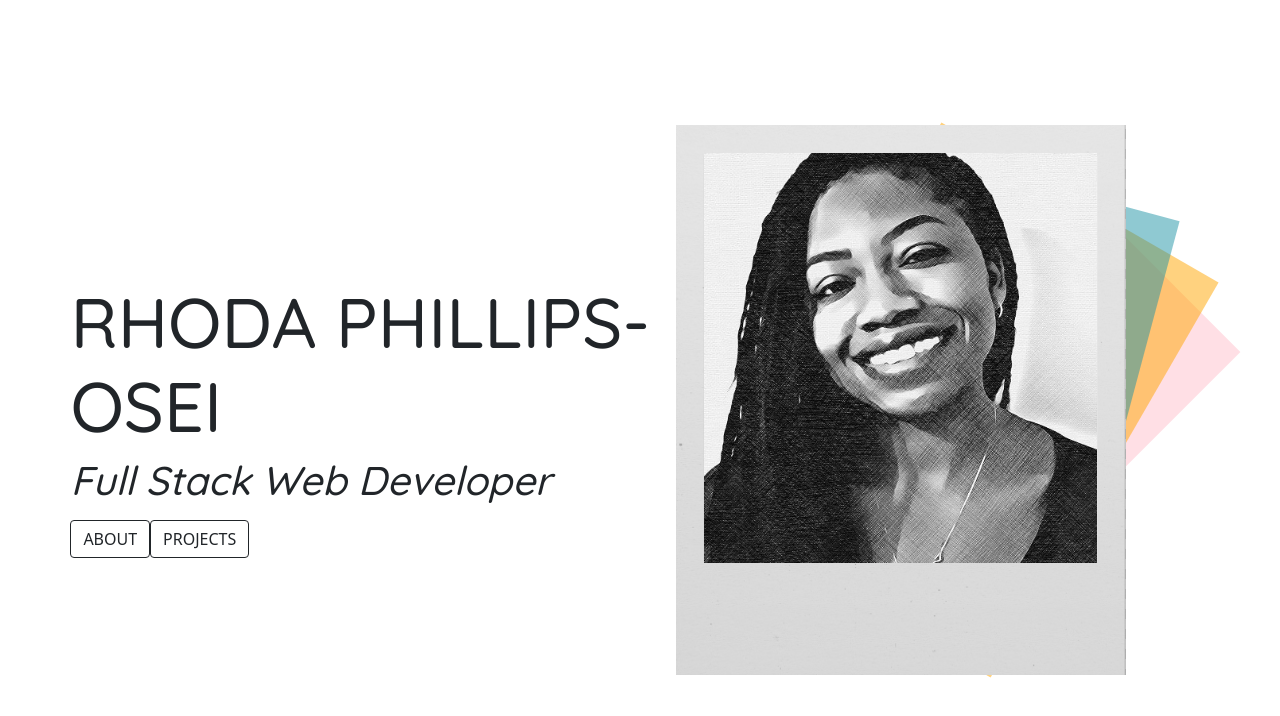
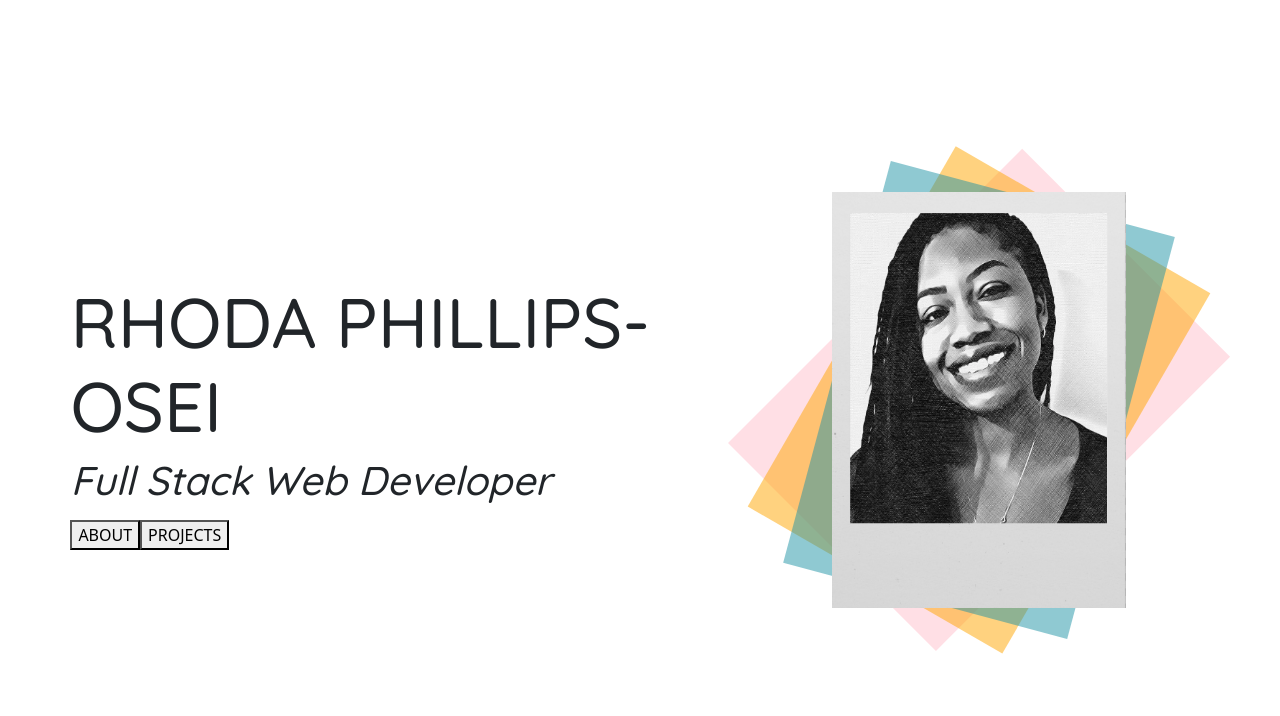
Before and after one commit to rphillipsosei/portfolio-app, a Next.js app: page / in a window 1280 px wide. Shown: the top 716 px of the page. Built offline with nearby package versions, Linux system fonts and the light colour scheme.

Commit message:
link social media in nav

```diff
--- /dev/null
+++ b/components/Modal.js
@@ -0,0 +1,9 @@
+import React from 'react'
+import styles from "../styles/Modal.module.css"
+
+
+export default function Modal(props) {
+    return (
+<div></div>
+      );
+    }
--- a/pages/index.js
+++ b/pages/index.js
@@ -1,10 +1,15 @@
+import React from 'react'
+import { Button } from "react-bootstrap";
 import Head from "next/head";
-
+import Modal from "../components/Modal.js"
 import "bootstrap/dist/css/bootstrap.min.css";
 import styles from "../styles/Home.module.css";
 
 
 export default function Home() {
+
+  const [modalShow, setModalShow] = React.useState(false);
+
   <Head>
     <title>Rhoda Phillips-Osei | Web Dev</title>
   </Head>;
@@ -18,10 +23,15 @@ export default function Home() {
 <h1>RHODA PHILLIPS-OSEI</h1>
 <h3>Full Stack Web Developer</h3>
  <div class={styles.homebtns}>
- <button type="button" class="btn btn-outline-dark" id="about-btn">ABOUT</button>
- <button type="button" class="btn btn-outline-dark" id="projects-btn">PROJECTS</button>
+ <button id="home-btn">ABOUT</button>
+ <button id="home-btn">PROJECTS</button>
  </div>
  </p>
+
+ <Modal
+        show={modalShow}
+        onHide={() => setModalShow(false)}
+      />
 
  </div>
   <div className={styles.leftsidehome}>
--- a/styles/Home.module.css
+++ b/styles/Home.module.css
@@ -31,11 +31,12 @@ display: flex;
 }
 
 .homeimg {
-    /* transform: rotate(5deg); */
     margin-left: 15%;
     position:absolute;
     z-index:50;
-    right: 12%
+    right: 12%;
+    height: 52%;
+    width: 23%;
 }
 
 .imgshadowteal {
@@ -46,8 +47,8 @@ display: flex;
     background-color:#2093A5;
     opacity: 50%;
     position: absolute;
-    height: 57%;
-    width: 25%;
+    height: 52%;
+    width: 23%;
      z-index:50;
      right: 12%
 }
@@ -60,8 +61,8 @@ display: flex;
     background-color: orange;
     opacity: 50%;
     position: absolute;
-    height: 57%;
-    width: 25%;
+    height: 52%;
+    width: 23%;
      z-index:49;
      right: 12%
 }
@@ -74,8 +75,8 @@ display: flex;
     background-color: pink;
     opacity: 50%;
     position: absolute;
-    height: 57%;
-    width: 25%;
+    height: 52%;
+    width: 23%;
      z-index:48;
      right: 12%
 }
@@ -90,11 +91,9 @@ display: flex;
 .rightsidehome h1{
    font-size: 70px;
    font-family: "Quicksand", sans-serif;
-   /* background-color: #2093A5; */
    width:110%;
    text-align: center;
    text-align: left;
-   /* padding-left: 1rem; */
 
 }
 
@@ -102,10 +101,8 @@ display: flex;
     font-size: 40px;
     font-family: "Quicksand", sans-serif;
     font-style: italic;
-    /* background-color:orange; */
     width: 80%;
     text-align: left;
-    /* padding-left: 1rem; */
  }
 
 .homebtns {
--- a/styles/globals.css
+++ b/styles/globals.css
@@ -19,33 +19,44 @@ a {
 }
 
 #navbarNav {
-  justify-content: space-between;
+  justify-content: center;
   font-family: "Quicksand", sans-serif;
   font-size: 18px;
   padding-left: 0.7rem;
   padding-right: 0.7rem;
 }
 
-#nav-link {
+#navlink {
   color: #000000;
 }
 
+#navlink:hover {
+  color: #2093A5;
+}
+
 #social-icons {
-  width: 4%;
+  margin-top: 0.5rem;
+  width: 10%;
   font-size: 30px;
   display: flex;
-  justify-content: space-around;
+  justify-content: space-between;
 }
 
-#about-btn {
+#modal-btn {
+  background-color: transparent;
+  font-size: 20px;
+  width: 10rem;
+  margin-right: 3rem;
+}
+#home-btn {
   background-color: transparent;
   font-size: 20px;
   width: 10rem;
   margin-right: 3rem;
 }
 
-#projects-btn {
-  background-color: transparent;
-  font-size: 20px;
-  width: 10rem;
+#home-btn:hover {
+  background-color: #2093A5;
+  color: #ffff;
+  border: none
 }
```
Also changed, not shown: components/Nav.js (+16 -27 lines), styles/Modal.module.css (added).
